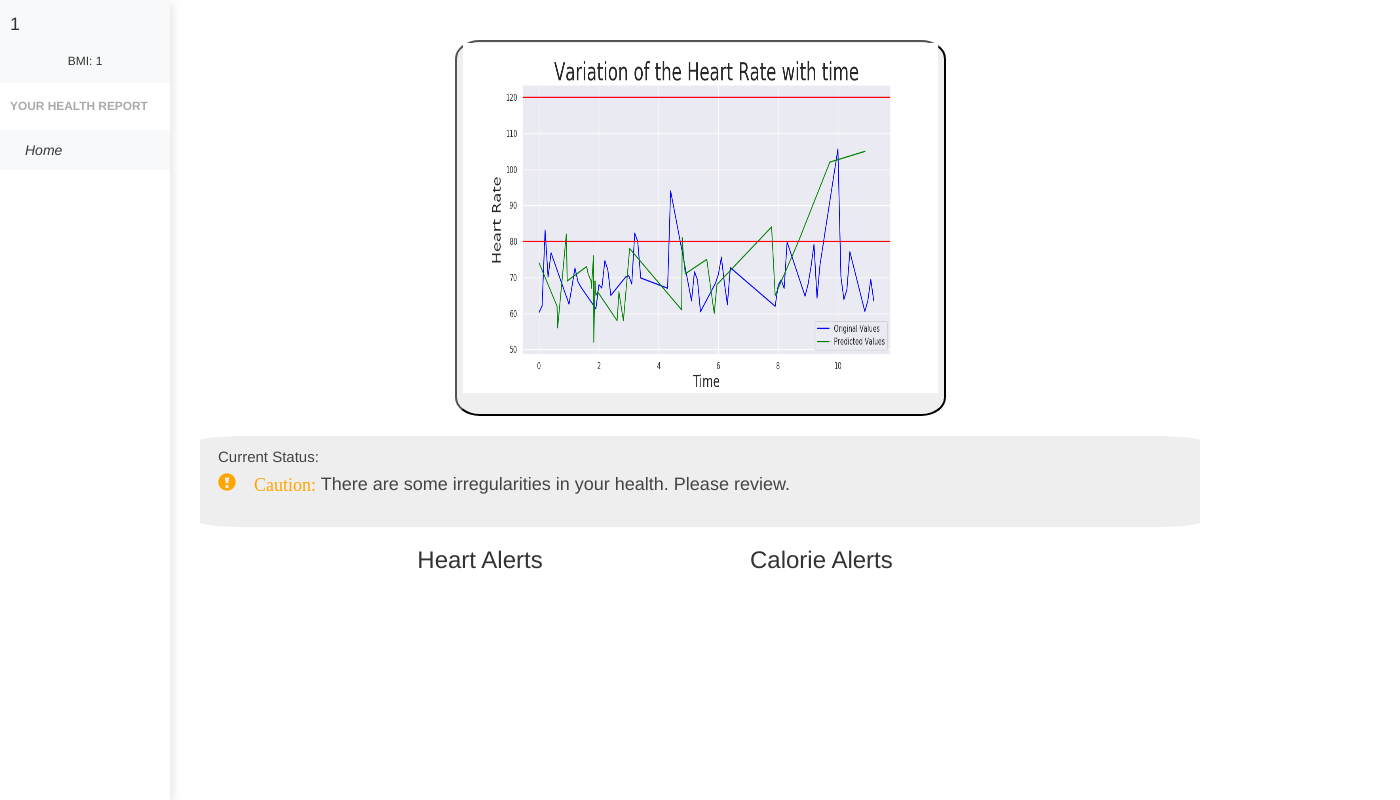
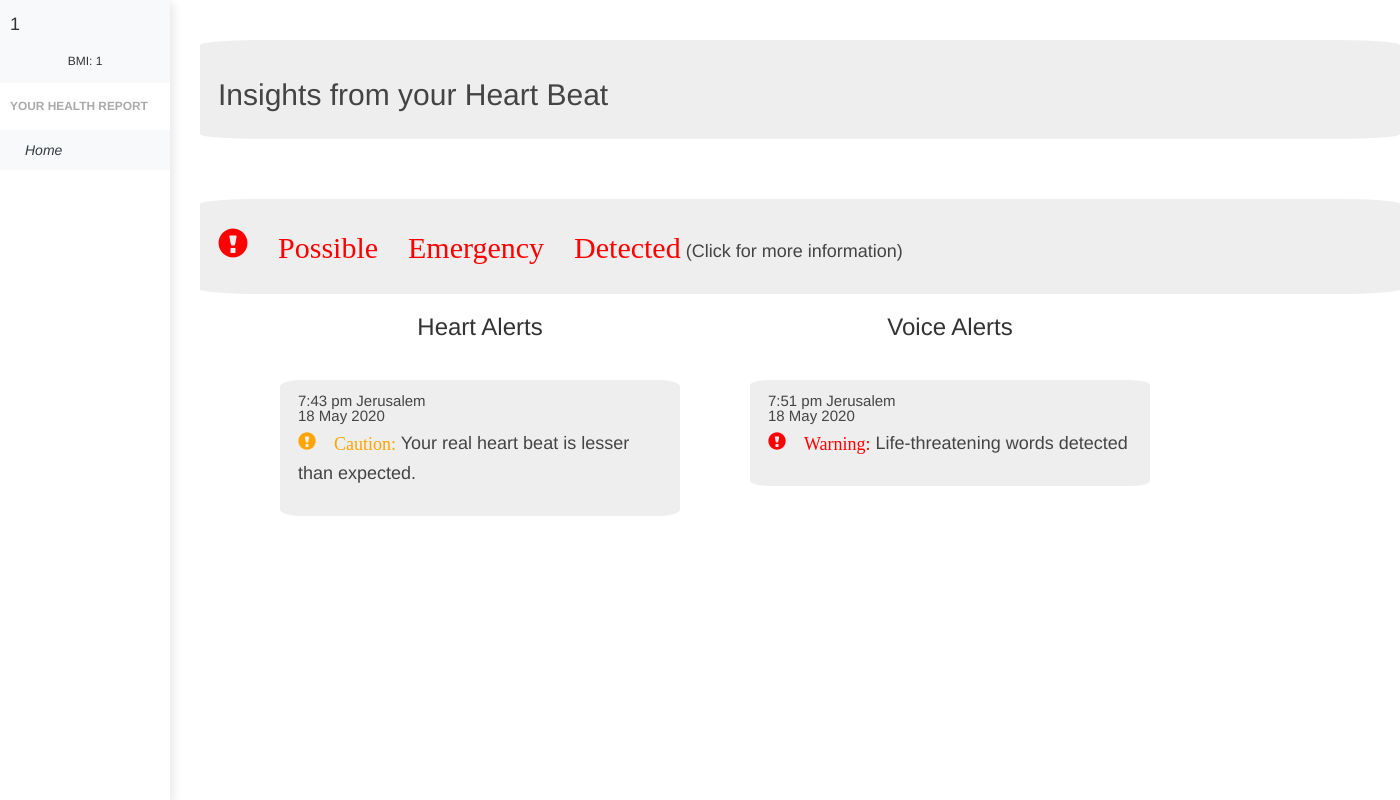
Before and after one commit to Lior-Saadon/Safe-at-Home-Hackathon, a Flask app: page /health in a window 1400 px wide. Run offline with Flask 2, Linux system fonts and the light colour scheme; the visitor is signed in with stand-in values (Sample User, id 1); some libraries are stand-ins or nearby versions.

Commit message:
added insights

```diff
--- a/app.py
+++ b/app.py
@@ -1,23 +1,19 @@
 # importing general extensions of flask here
 from flask import Flask, session, render_template, request, flash, url_for, redirect
-import matplotlib.pyplot as plt
 import flask
+from flask_cors import CORS
+import pandas as pd
 import app_functions
-import pandas as pd
 import os
-import numpy as np
-import seaborn as sns; sns.set()
-
-from sklearn.linear_model import LogisticRegression
 
 # The code for setting up a user session in flask and securing it with a secret_key is already installed below.
 # You can jump directly to building your functions, and collecting HTML inputs for processing.
 
 app = Flask(__name__)
 app.config.from_object(__name__)
-app.config['DEBUG'] = True
 app.config["SECRET_KEY"] = app_functions.random_id(50)
 app.config['SEND_FILE_MAX_AGE_DEFAULT'] = 0
+CORS(app, resources={r'/*': {'origins': '*'}})
 
 @app.route("/", methods=["GET", "POST"])
 def login():
@@ -80,8 +76,7 @@ def health():
                             bmi = session['bmi'],
                             name = session['name'],
                             current_status = 'caution',
-                            heart_rate_status = 'Warning',
-                            pulse_rate_status = 'Warning')
+                            heart_rate_status = 'caution')
 
 @app.after_request
 def add_header(r):
--- a/requirements.txt
+++ b/requirements.txt
@@ -1,4 +1,6 @@
 flask
+gunicorn
+flask_cors
 pandas
 seaborn
 sklearn
--- a/templates/health.html
+++ b/templates/health.html
@@ -29,18 +29,28 @@
     </li>
 </div>
 
-<div class="notif-cell" style='text-align: right; margin: 0 auto ;width: 1000px; margin-top: 40px'>
+<div class="notif-cell" style='text-align: right; margin: 0 auto ;width: 1200px; margin-top: 40px; margin-left: 200px'>
 
 <div style='text-align:center; margin: 0 auto'>
 
+	<button type="button" style='margin-bottom: 20px' class="collapsible">
+	<h2> Insights from your Heart Beat </h2>
+   </button>
+
+	<div class="content">
+	<button type="button" style='margin-bottom: 20px; margin-right: 40px'>
+		<img src='/static/images/heart_rate.png' style='height: 350px; width: 500px'>
+	</button>
+
 	<button type="button" style='margin-bottom: 20px'>
-	<img src='/static/images/heart_rate.png' style='height: 350px; width: 475px; margin-bottom: 20px'>
+		<img src='/static/images/real_time.png' style='height: 350px; width: 500px'>
   </button>
 
-</div>
+  </div>
+
+</div> <br/><br/>
 
 <button type="button" class="collapsible">
-				<p class="text-height-small">Current Status:</p>
 				<h4 class="text-height-md">
 
 					{% if current_status == 'normal' %}
@@ -48,9 +58,8 @@
 					 Your Health Status Is Currently Normal
 
 					 {% elif current_status == 'caution' %}
-					 <span class="icon-warning glyphicon glyphicon-exclamation-sign"> Caution: </span>
-					 There are some irregularities in your health. Please review.
-
+					 <span class="icon-warning glyphicon glyphicon-exclamation-sign" style='font-size: 30px; color: red' > Possible Emergency Detected </span>
+					 (Click for more information)
 					 {% elif current_status == 'warning' %}
 					 <span class="icon-alert glyphicon glyphicon-exclamation-sign"> Warning: </span>
  					 Your Health Status is not stable. Please visit a doctor.
@@ -59,13 +68,16 @@
 				</h4>
 </button>
 
-			<div class="content" style='text-align:center; margin: 0 auto; height: 300px'>
-				<h4>Heart Rate: </h4>
-				<p> {{ heart_rate_status }} </p>
-				<h4>Pulse Rate: </h4>
-				<p> {{ pulse_rate_status }} </p>
+			<div class="content" style='text-align:center; margin: 0 auto; height: 450px'>
+				<h4>Heart Beat: </h4>
+				<p> Your incoming heart beat data suggests that you are having a low blood pressure, possibly due to anxiety. </p><br>
+
+				<h4> Life-threatening words detected: </h4>
+				<p> Your phone detected a situation of struggle and life-threatening sentences. </p> <br>
+
 				<h4> Overall Recommendation:</h4>
-				<p> {{ overall_recommendation }} </p>
+				<p> Please calm down and relax. Drink or eat something sweet. Remember that low blood pressure is worse than higher blood pressure. </p><br>
+
 				<h4>Emergency Contacts: </h4>
 				<table style='text-align:center; margin: 0 auto'>
 					<tr>
@@ -82,18 +94,68 @@
 							poison control: (800) 222-1222
 						</td>
 					</tr>
-				 </table>
+				</table><br>
+
+				 <button type="submit" name='submit_button' class="btn btn-primary padding-up"
+				 style ='background-color: red; width: 30%; height: 30px; font-size: 20px; padding: 5px'> I've been attacked </button>
 			</div>
 
 </div>
 
 <div class="notifications">
+
 	<div class="column-notif">
 		<h3 style='text-align:center'> Heart Alerts </h3>
+
+
+	<div class="notif-cell">
+	<button type="button" class="collapsible">
+
+				<p class="text-height-small"> 7:43 pm Jerusalem </p>
+				<p class="text-height-small"> 18 May 2020</p>
+				<h4 class="text-height-md">
+					<span class="icon-warning glyphicon glyphicon-exclamation-sign"> Caution: </span>
+					 Your real heart beat is lesser than expected.
+				</h4>
+			</button>
+
+			<div class="content" style='text-align:center; margin: 0 auto'>
+					<h4>The Issue: </h4>
+					<p> Your sugar intake or level of anxiety may be cause for concern</p>
+					<h4>What to do</h4>
+					<p> Please press the emergency button below if you have been attacked. </p>
+					<h4>Emergency </h4>
+					<button type="submit" name='submit_button' class="btn btn-primary padding-up" style ='background-color: red'> I've been attacked </button>
+			</div>
+	</div>
+
 	</div>
 
 	<div class="column-notif-right">
-		<h3 style='tsext-align:center'> Calorie Alerts </h3>
+		<h3 style='text-align:center'> Voice Alerts </h3>
+
+		<div class="notif-cell">
+		<button type="button" class="collapsible">
+
+					<p class="text-height-small"> 7:51 pm Jerusalem </p>
+					<p class="text-height-small"> 18 May 2020</p>
+					<h4 class="text-height-md">
+						<span class="icon-alert glyphicon glyphicon-exclamation-sign"> Warning: </span>
+						   Life-threatening words detected
+					</h4>
+				</button>
+
+				<div class="content" style='text-align:center; margin: 0 auto'>
+						<h4>The Issue: </h4>
+						<p> A few life-threatening sentences and words of struggle were detected/</p>
+						<h4> Sentences Detected</h4>
+						<p> 'Please dont kill me.' , 'I have not done anything.'</p>
+						<h4>Emergency </h4>
+						<button type="submit" name='submit_button' class="btn btn-primary padding-up" style ='background-color: red'> I've been attacked </button>
+				</div>
+		</div>
+
+
 	</div>
 </div>
 
```
Also changed, not shown: static/images/heart_rate.png, static/images/real_time.png (added).
